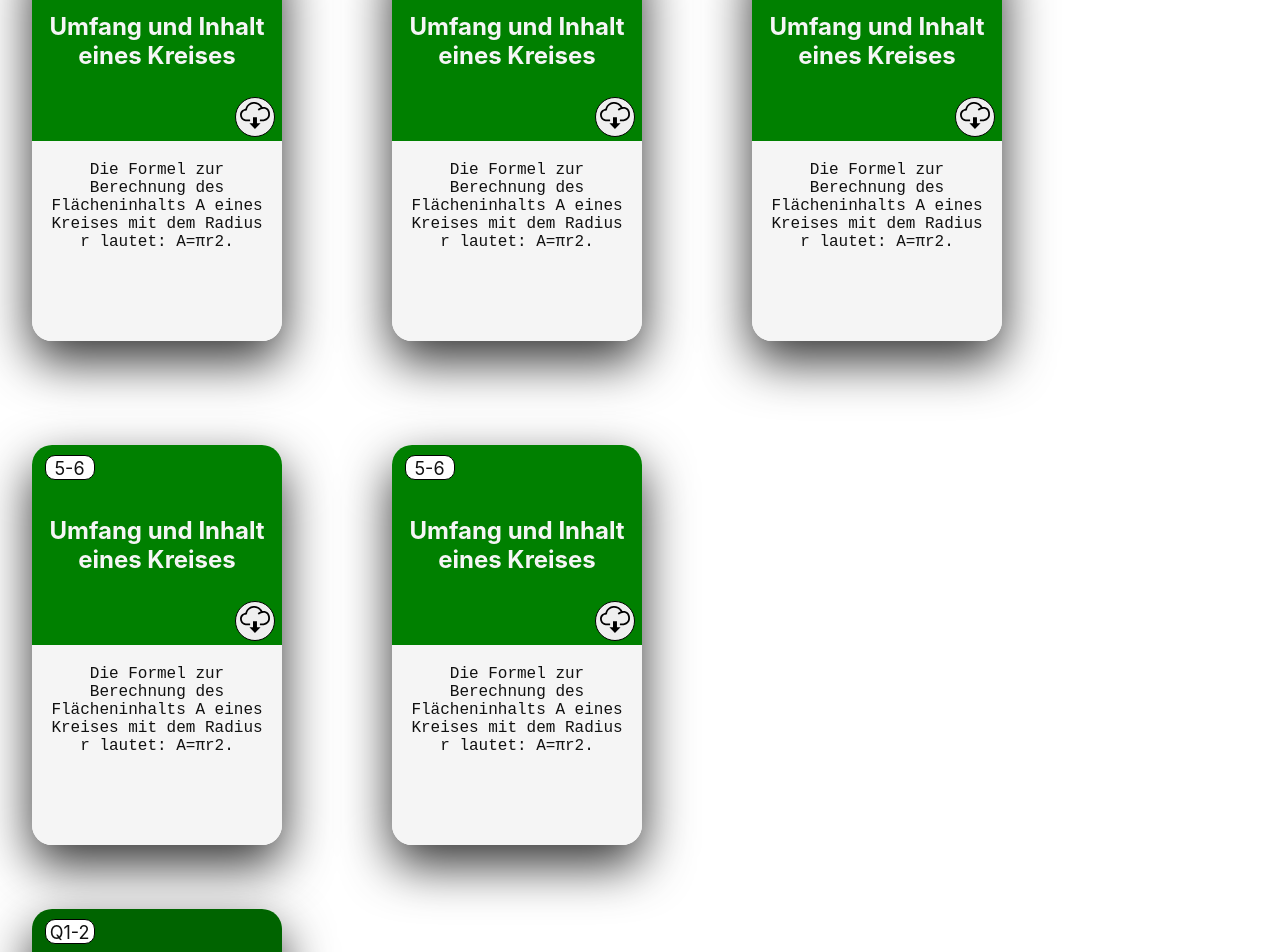
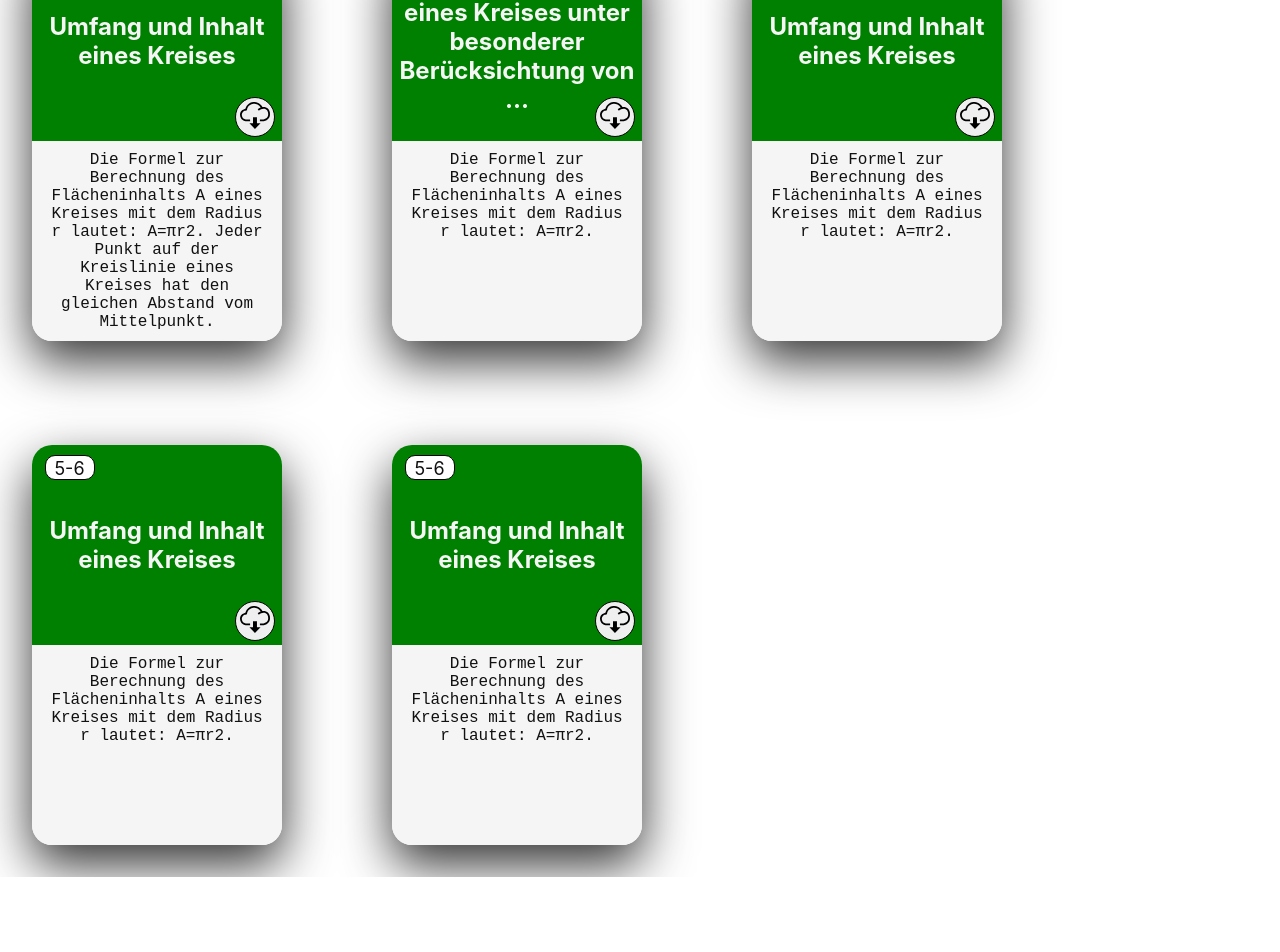
Before and after one commit to Die-Gebildeten/teacherlibrary, a React (Create React App) app: page / in a window 1280 px wide. Shown: the part 91-1043 px from the top of the page. After the commit the page ends 968 px from the top, so only its background shows below. Built offline with nearby package versions, Linux system fonts and the light colour scheme; data requests are answered from the project's data file.

Commit message:
small modifications

```diff
--- a/db.json
+++ b/db.json
@@ -5,19 +5,19 @@
       "label": "5-6",
       "title": "Umfang und Inhalt eines Kreises",
       "subject": "Mathematik",
-      "description": "Die Formel zur Berechnung des Flächeninhalts A eines Kreises mit dem Radius r lautet: A=πr2.",
+      "description": "Die Formel zur Berechnung des Flächeninhalts A eines Kreises mit dem Radius r lautet: A=πr2. Jeder Punkt auf der Kreislinie eines Kreises hat den gleichen Abstand vom Mittelpunkt.",
       "tag1": "geometry",
       "tag2": "Zirkel",
       "tag3": "Pi",
-      "tag4": ""
+      "tag4": "Kreis"
     },
     {
       "id": "002",
       "label": "5-6",
-      "title": "Umfang und Inhalt eines Kreises",
+      "title": "Umfang und Inhalt eines Kreises unter besonderer Berücksichtung von ...",
       "subject": "Mathematik",
       "description": "Die Formel zur Berechnung des Flächeninhalts A eines Kreises mit dem Radius r lautet: A=πr2.",
-      "tag1": "geometry",
+      "tag1": "Inhalte in verschiedenen Formaten bearbeiten, zusammenführen und teilen",
       "tag2": "Zirkel",
       "tag3": "Pi",
       "tag4": ""
--- a/package.json
+++ b/package.json
@@ -16,7 +16,7 @@
     "web-vitals": "^0.2.4"
   },
   "scripts": {
-    "start": "react-scripts start",
+    "start": "PORT=3002 react-scripts start",
     "build": "react-scripts build",
     "test": "react-scripts test",
     "eject": "react-scripts eject",
--- a/src/App.js
+++ b/src/App.js
@@ -13,21 +13,7 @@ fetchLessons();
   return (
     <>
     <LessonPage />
-      <Card
-        color="darkgreen"
-        title="Maths & Equations"
-        label="Q1-2"
-        text="We are going to learn the basics of equations. The French Revolutionary
-      and Napoleonic Wars shaped the course of European and world history. After
-      the collapse of the empire and a relative decline, France endured a tumultuous
-      succession of governments culminating in the establishment of the French
-      Third Republic in 1870 in the midst of the Franco-Prussian War. France
-      was one of the prominent participants of World War I."
-        tag1="Multiplication"
-        tag2="Working with excel"
-        tag3="Calculator"
-        tag4="Graphs"
-      />
+
     </>
   );
 }
--- a/src/components/Card.js
+++ b/src/components/Card.js
@@ -26,6 +26,7 @@ const UpperCard = styled.div`
   h2 {
     text-align: center;
     color: whitesmoke;
+    font-size: 1.5rem;
   }
   button {
     position: absolute;
@@ -46,15 +47,11 @@ const LowerCard = styled.div`
   border-bottom-right-radius: inherit;
   display: flex;
   position: relative;
-  overflow-y: scroll;
-  padding-top: 10px;
 
   p {
     height: 100%;
     font-family: "Courier New", Courier, monospace;
     color: #111;
-    justify-self: center;
-    align-self: center;
     text-align: center;
     padding: 10px;
   }
@@ -62,9 +59,7 @@ const LowerCard = styled.div`
 const CardSideTags = styled.div`
   display: flex;
   flex-direction: column;
-  align-items: flex-end;
   justify-content: space-around;
-  left: 0px;
   width: 100%;
   height: 100%;
   position: absolute;
@@ -73,7 +68,7 @@ const CardSideTags = styled.div`
 
   &:hover {
     opacity: 1;
-    left: 120px;
+    right: -200px;
     padding-left: 10px;
   }
 `;
@@ -88,13 +83,14 @@ function Card({ label, title, color, text, tag1, tag2, tag3, tag4 }) {
       </UpperCard>
       <LowerCard>
         <p>{text}</p>
+
+      <CardSideTags>
+        <CardTag color={color}>{tag1}</CardTag>
+        <CardTag color={color}>{tag2}</CardTag>
+        {tag3 && <CardTag color={color}>{tag3}</CardTag>}
+        {tag4 && <CardTag color={color}>{tag4}</CardTag>}
+      </CardSideTags>
       </LowerCard>
-      <CardSideTags>
-        {/* <CardTag color={color}>{tag1}</CardTag>
-        <CardTag color={color}>{tag2}</CardTag>
-        {tag3 && <CardTag color={color}>{tag3}</CardTag>} */}
-        {/* {tag4 && <CardTag color={color}>{tag4}</CardTag>} */}
-      </CardSideTags>
     </CardContainer>
   );
 }
--- a/src/pages/LessonPage.js
+++ b/src/pages/LessonPage.js
@@ -10,8 +10,12 @@ const CardSection = styled.section`
   @media (min-width: 900px) {
     grid-template-columns: repeat(10, minmax(auto, 50px));
   }
+
   @media (min-width: 1200px) {
     grid-template-columns: repeat(15, minmax(auto, 50px));
+  }
+  @media (min-width: 1600px) {
+    grid-template-columns: repeat(20, minmax(auto, 50px));
   }
   grid-gap: 40px;
   align-items: center;
```
